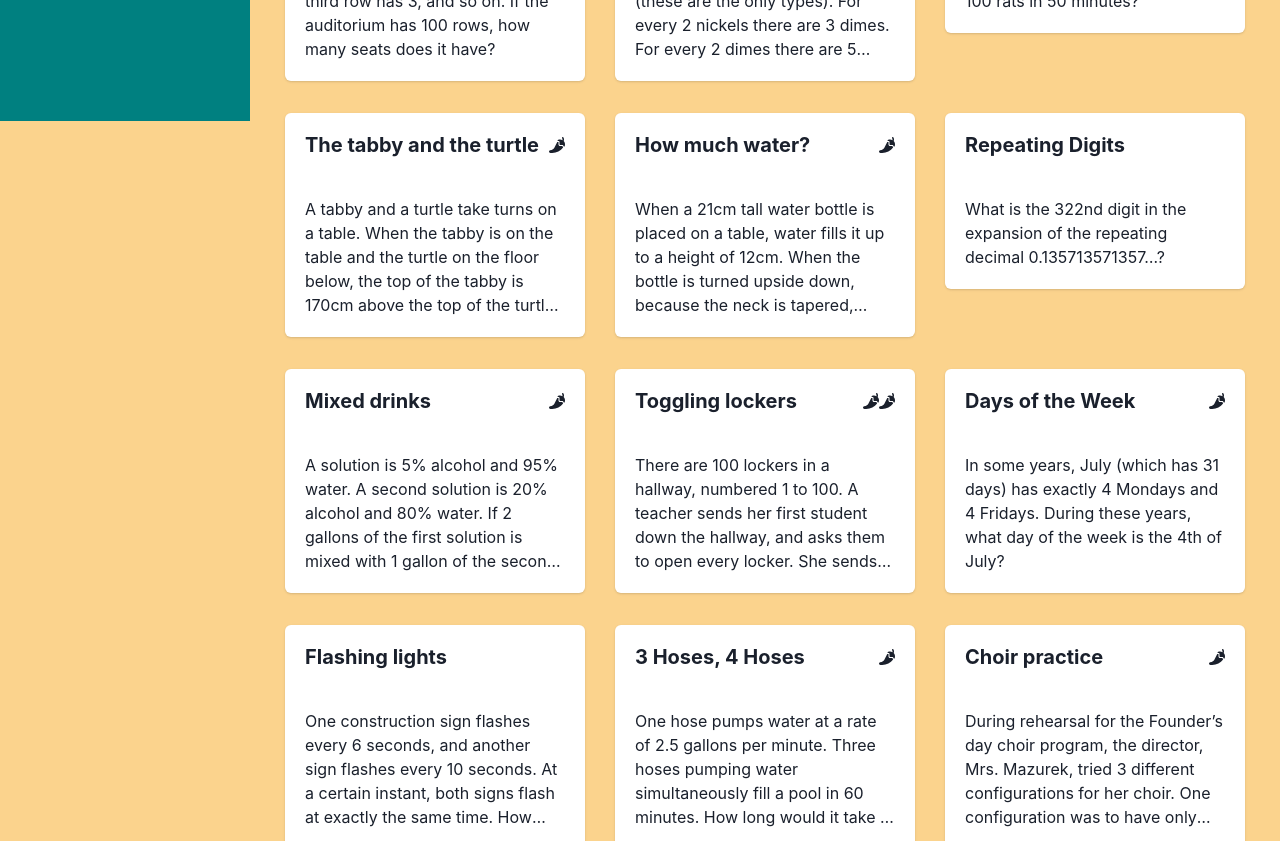
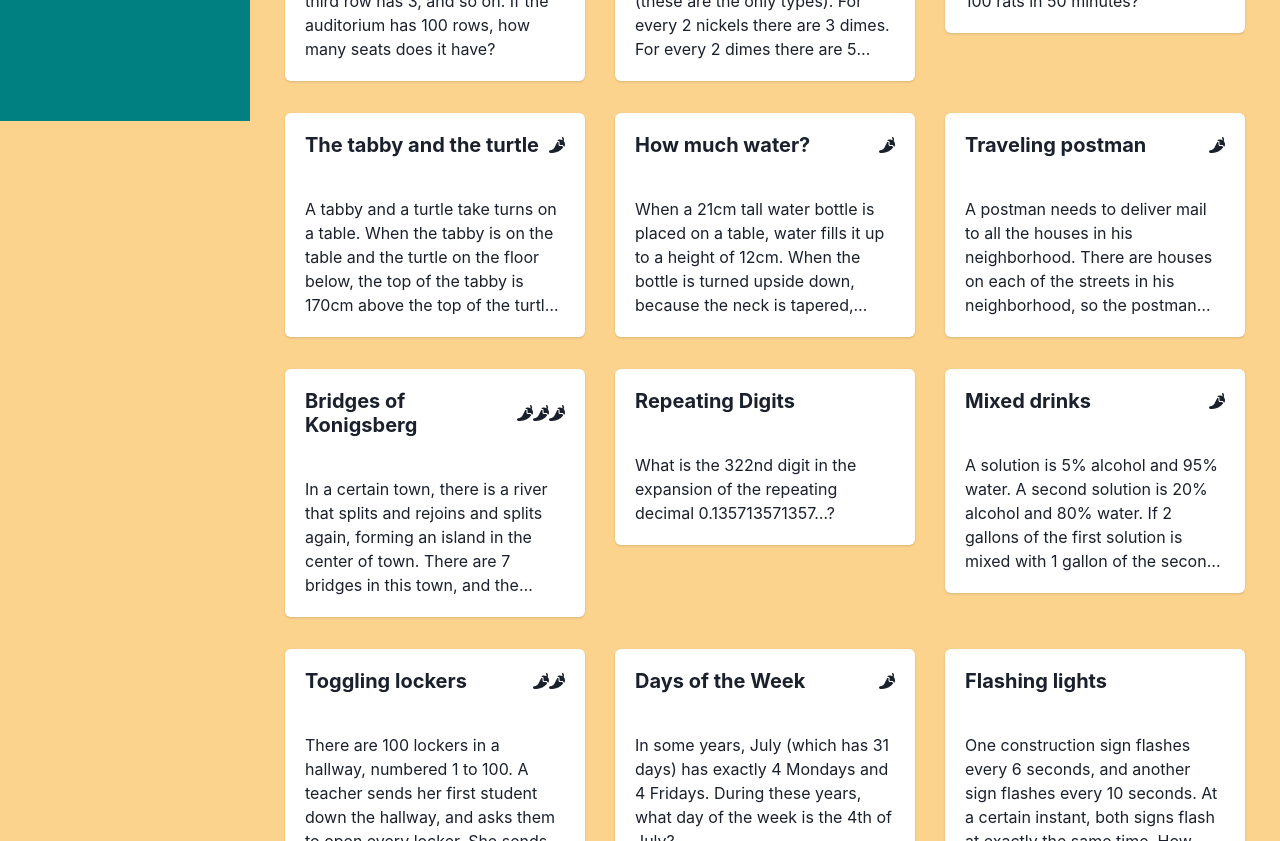
Before and after one commit to davebro1031/EnchantedMath, a React (Vite) app: page / in a window 1280 px wide. Shown: the part 740-1581 px from the top of the page. Built offline with nearby package versions, Linux system fonts and the light colour scheme.

Commit message:
add problem text data for p14 and p15

```diff
--- a/src/problems/data.js
+++ b/src/problems/data.js
@@ -141,7 +141,7 @@ export const problems = [
     },
     {
         id: 12,
-        title:"The tabby and the turtle",
+        title: "The tabby and the turtle",
         text: "A tabby and a turtle take turns on a table.  When the tabby is on the table and the turtle on the floor below, the top of the tabby is 170cm above the top of the turtle. When they trade places, the distance shrinks to 130cm.  How tall is the table?",
         hints: [
             "Imagine they're both cats, but a 'turtle' is a cat lying down.",
@@ -165,6 +165,29 @@ export const problems = [
             "potpourri"
         ],
         chilis: 1
+    },
+    {
+        id: 14,
+        title: 'Traveling postman',
+        text: "A postman needs to deliver mail to all the houses in his neighborhood.  There are houses on each of the streets in his neighborhood, so the postman must travel each street at least once. He wants to walk the shortest path possible through his neighborhood, to expend the least amount of time and energy possible. At which intersections should he start and finish his walk?",
+        hints: null,
+        wrongAnswers: null,
+        categories: [
+            "graph theory"
+        ],
+        chilis: 1
+    },
+    {
+        id: 15,
+        title: "Bridges of Konigsberg",
+        text: "In a certain town, there is a river that splits and rejoins and splits again, forming an island in the center of town.  There are 7 bridges in this town, and the townsfolk hold a competition to see who can find a bicycle path through the town that crosses each bridge exactly once. Try to find a winning path.",
+        hints: null,
+        wrongAnswers: null,
+        categories: [
+            "graph theory"
+        ],
+        chilis: 3
+
     },
     {
         id: 16,
@@ -427,7 +450,7 @@ export const problems = [
             "combinatorics",
             "stars and bars"
         ],
-        chilis:2
+        chilis: 2
     },
     {
         id: 48,
```
